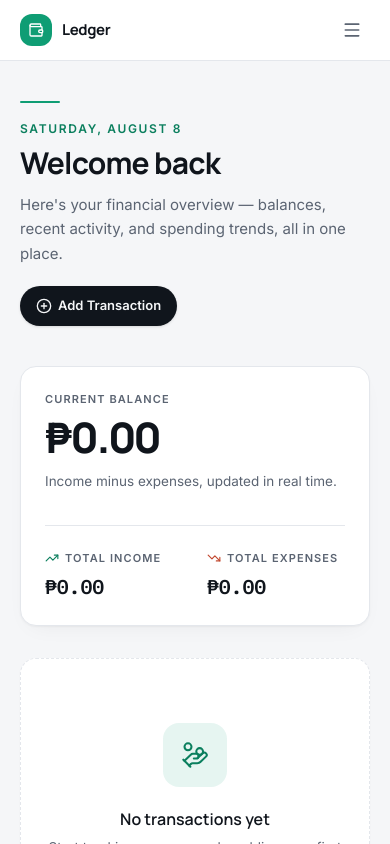
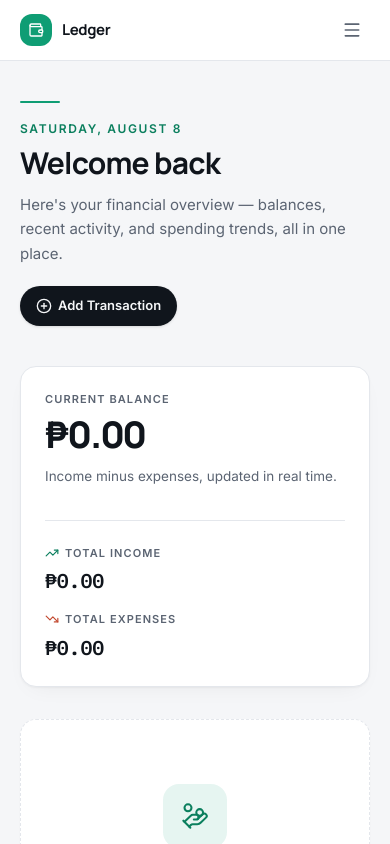
Before and after one commit to YuanG14/midterm-project-webdvt, a React (Vite) app: page / in a window 390 px wide. Shown: the top 844 px of the page. Built offline with nearby package versions, Linux system fonts and the light colour scheme.

Commit message:
fix: resolve mobile overflow issues for large currency values in BalanceOverview and Summary components

```diff
--- a/src/components/BalanceOverview.jsx
+++ b/src/components/BalanceOverview.jsx
@@ -14,14 +14,14 @@ function BalanceOverview({ balance, incomeTotal, expenseTotal }) {
   return (
     <div className="card card-padded mb-8">
       <p className="text-eyebrow">Current Balance</p>
-      <p className="text-value-hero mt-2 text-[42px] leading-none sm:text-[52px]">
+      <p className="text-value-hero mt-2 text-[clamp(28px,13vw_-_14px,42px)] leading-none sm:text-[52px]">
         {formatCurrency(balance)}
       </p>
       <p className="mt-3 text-[13.5px] leading-relaxed text-[var(--color-ink-soft)]">
         Income minus expenses, updated in real time.
       </p>
 
-      <div className="mt-8 grid grid-cols-2 gap-6 border-t border-[var(--color-border-soft)] pt-6 sm:gap-12">
+      <div className="mt-8 grid grid-cols-1 gap-4 border-t border-[var(--color-border-soft)] pt-6 sm:grid-cols-2 sm:gap-12">
         <div>
           <div className="flex items-center gap-1.5 text-eyebrow text-[var(--color-ink-soft)]">
             <TrendingUp className="h-3.5 w-3.5 text-[var(--color-success-dark)]" strokeWidth={2} />
--- a/src/pages/Summary.jsx
+++ b/src/pages/Summary.jsx
@@ -137,7 +137,7 @@ function Summary() {
               separate equal-weight cards. */}
           <div className="card card-padded">
             <p className="text-eyebrow mb-5">Overview</p>
-            <div className="grid grid-cols-2 gap-x-6 gap-y-6 sm:grid-cols-4 sm:gap-x-8">
+            <div className="grid grid-cols-1 gap-y-5 sm:grid-cols-2 sm:gap-x-8 sm:gap-y-6 lg:grid-cols-4">
               <div>
                 <p className="text-[12px] font-medium text-[var(--color-ink-soft)]">Balance</p>
                 <p
```
Also changed, not shown: 1 other file (tests, documents, lock files or other folders).
